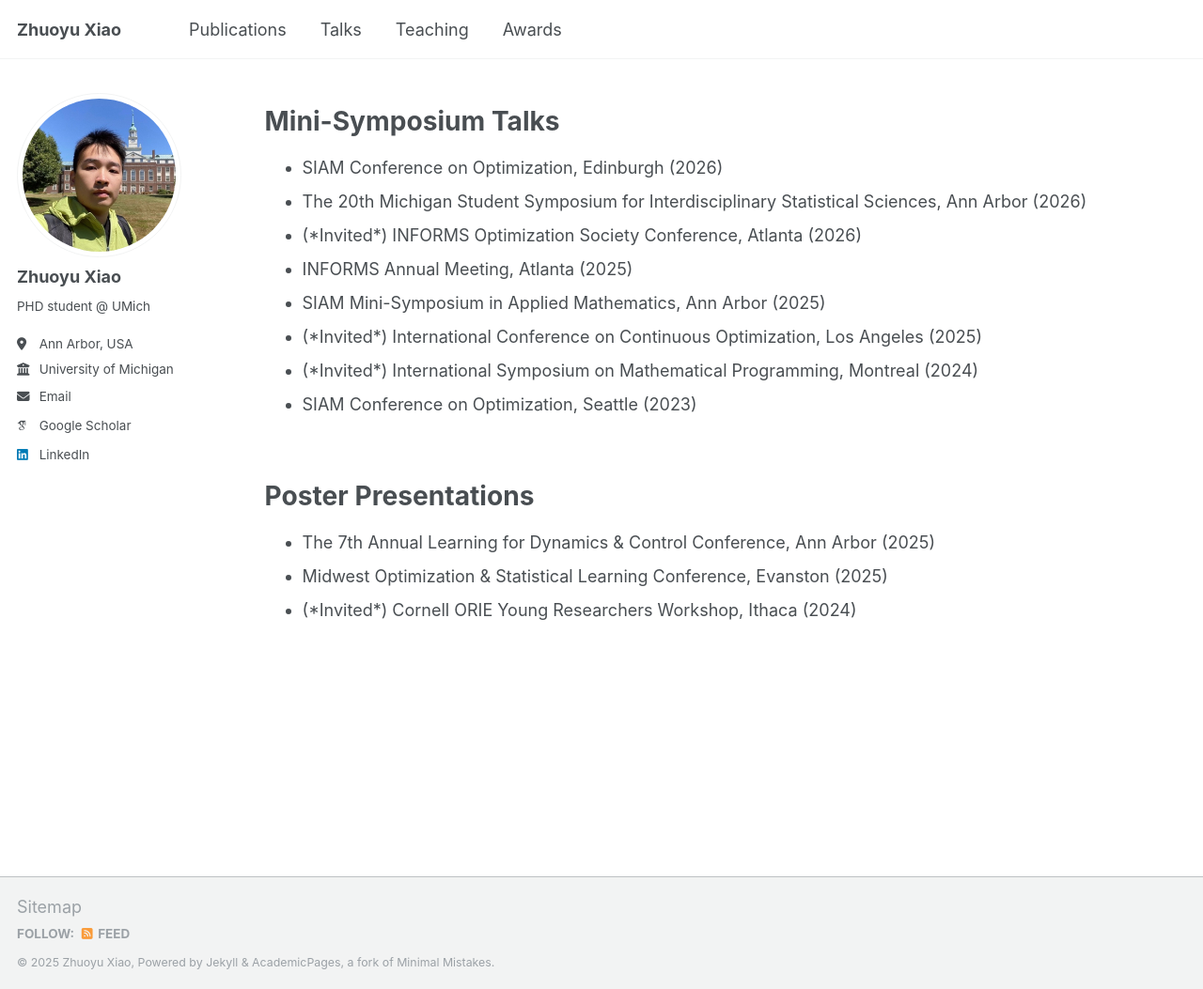
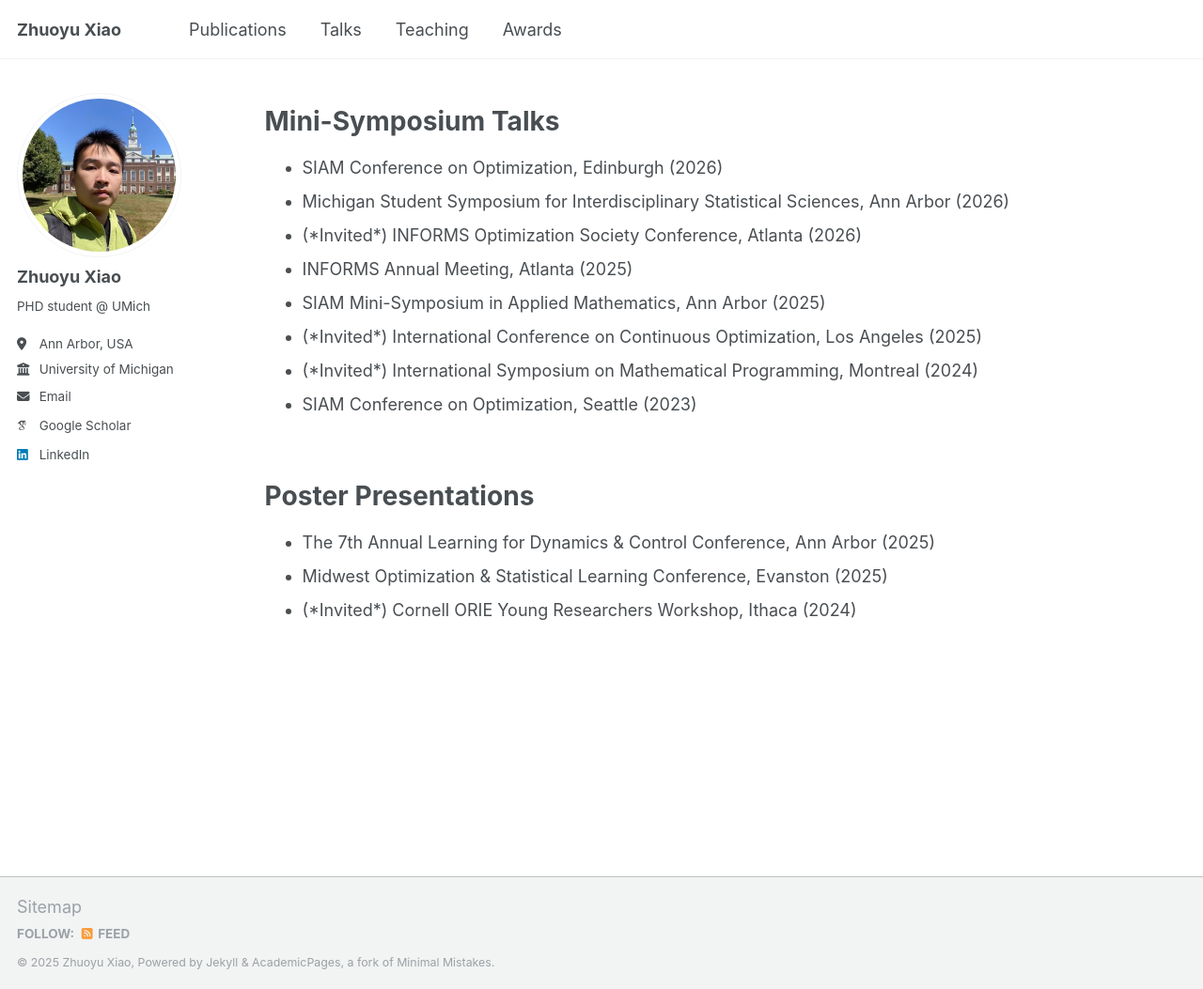
Before and after one commit to zyxiao97/zyxiao97.github.io, a Jekyll site: the page built from _pages/talks.md, in a window 1280 px wide and 1053 px high. Shown: the whole window at 94% size. Built offline with Jekyll 4.4.1, drawn with Linux system fonts in a browser that asks for light colours; some web fonts are replaced.

Commit message:
Update talks.md

```diff
--- a/_pages/talks.md
+++ b/_pages/talks.md
@@ -9,7 +9,7 @@ Mini-Symposium Talks
 ======
 
 - SIAM Conference on Optimization, Edinburgh (2026)
-- The 20th Michigan Student Symposium for Interdisciplinary Statistical Sciences, Ann Arbor (2026)
+- Michigan Student Symposium for Interdisciplinary Statistical Sciences, Ann Arbor (2026)
 - (\*Invited\*) INFORMS Optimization Society Conference, Atlanta (2026)
 - INFORMS Annual Meeting, Atlanta (2025)
 - SIAM Mini-Symposium in Applied Mathematics, Ann Arbor (2025)
```
